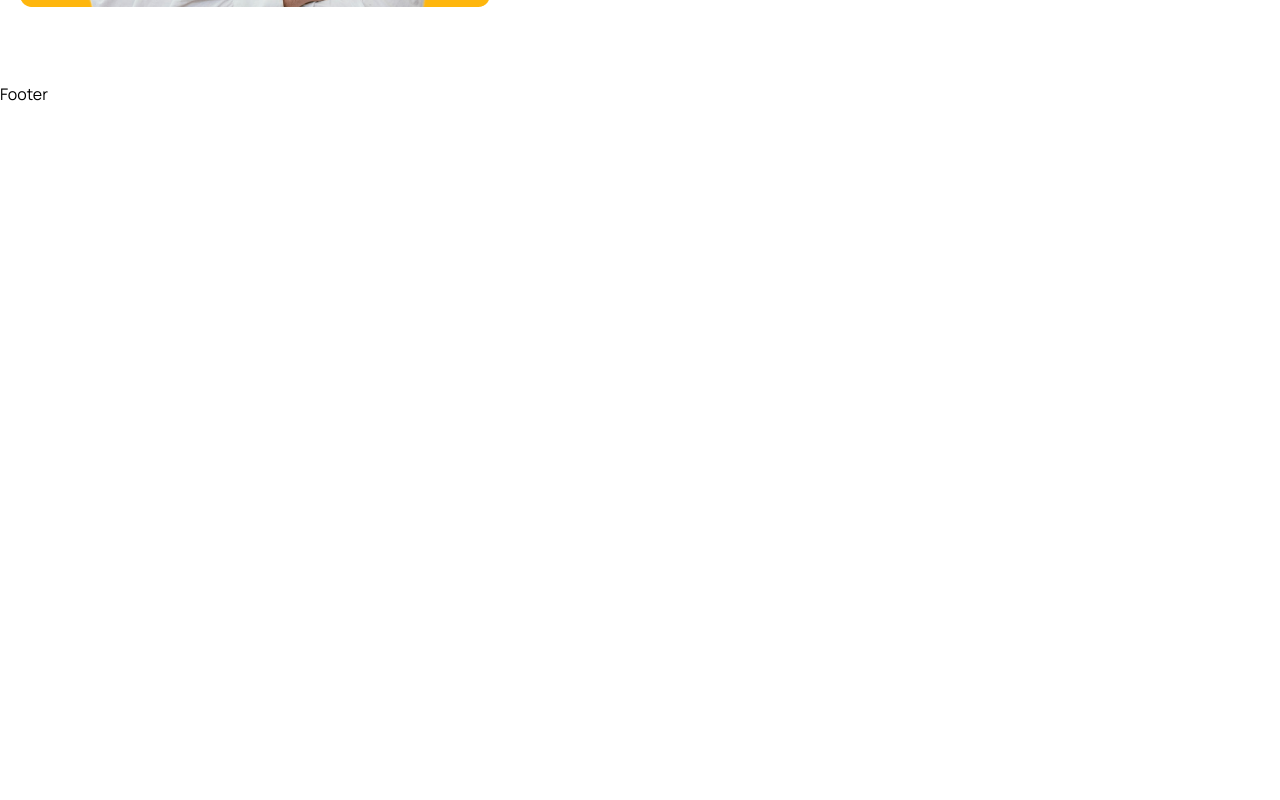
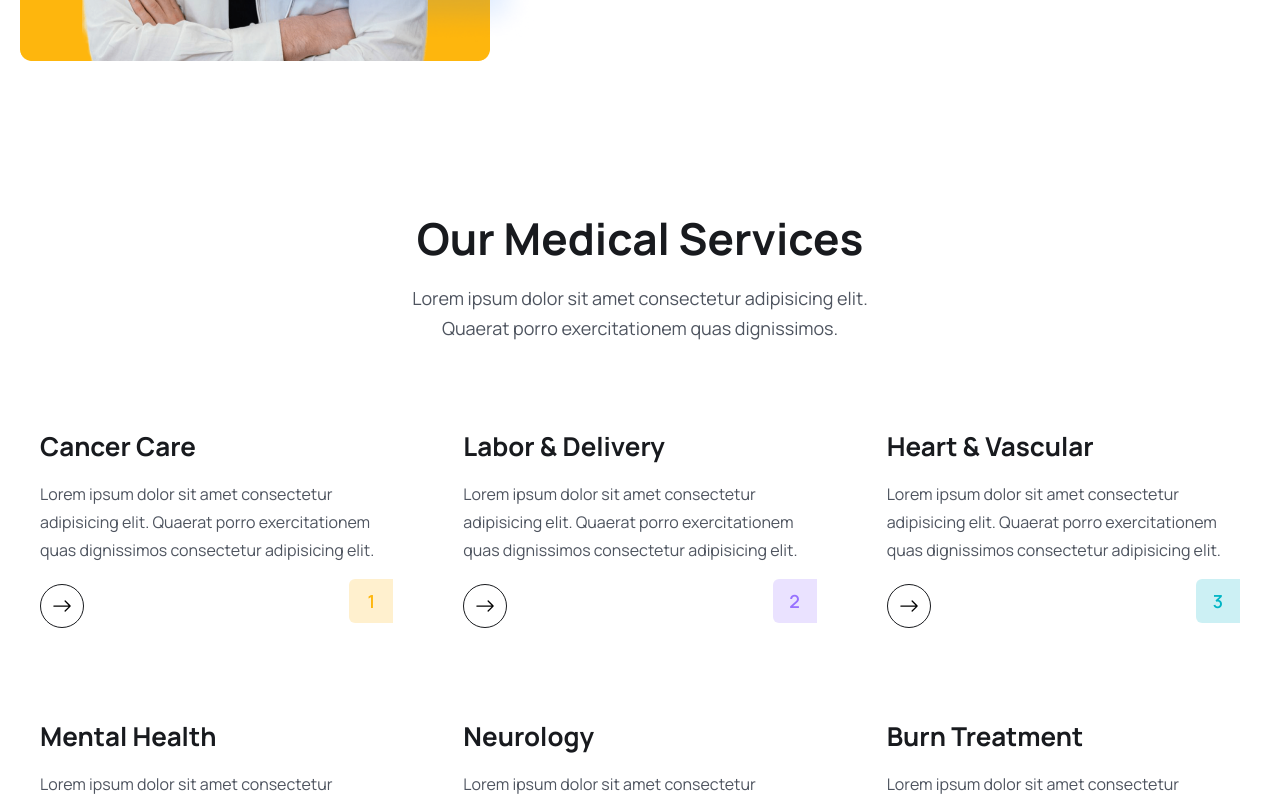
Before and after one commit to rdsingh120/Appointment-Booking-App, a React (Vite) app in the folder frontend/: page / in a window 1280 px wide. Shown: the part 2220-3020 px from the top of the page. Before the commit the page ends 2326 px from the top, so only its background shows below. Built offline with nearby package versions, Linux system fonts and the light colour scheme.

Commit message:
added medical services section to the homepage

```diff
--- a/frontend/src/assets/data/services.js
+++ b/frontend/src/assets/data/services.js
@@ -1,38 +1,38 @@
 export const services = [
   {
-    name: "Cancer Care",
-    desc: "World-class care for everyone. Our health System offers unmatched, expert health care. From the lab to the clinic.",
-    bgColor: "rgba(254, 182, 13, .2)",
-    textColor: "#FEB60D",
+    name: 'Cancer Care',
+    desc: 'Lorem ipsum dolor sit amet consectetur adipisicing elit. Quaerat porro exercitationem quas dignissimos consectetur adipisicing elit.',
+    bgColor: 'rgba(254, 182, 13, .2)',
+    textColor: '#FEB60D',
   },
   {
-    name: "Labor & Delivery",
-    desc: "World-class care for everyone. Our health System offers unmatched, expert health care. From the lab to the clinic.",
-    bgColor: "rgba(151, 113, 255, .2)",
-    textColor: "#9771FF",
+    name: 'Labor & Delivery',
+    desc: 'Lorem ipsum dolor sit amet consectetur adipisicing elit. Quaerat porro exercitationem quas dignissimos consectetur adipisicing elit.',
+    bgColor: 'rgba(151, 113, 255, .2)',
+    textColor: '#9771FF',
   },
   {
-    name: "Heart & Vascular",
-    desc: "World-class care for everyone. Our health System offers unmatched, expert health care. From the lab to the clinic.",
-    bgColor: "rgba(1, 181, 197, .2)",
-    textColor: "#01B5C5",
+    name: 'Heart & Vascular',
+    desc: 'Lorem ipsum dolor sit amet consectetur adipisicing elit. Quaerat porro exercitationem quas dignissimos consectetur adipisicing elit.',
+    bgColor: 'rgba(1, 181, 197, .2)',
+    textColor: '#01B5C5',
   },
   {
-    name: "Mental Health",
-    desc: "World-class care for everyone. Our health System offers unmatched, expert health care. From the lab to the clinic.",
-    bgColor: "rgba(1, 181, 197, .2)",
-    textColor: "#01B5C5",
+    name: 'Mental Health',
+    desc: 'Lorem ipsum dolor sit amet consectetur adipisicing elit. Quaerat porro exercitationem quas dignissimos consectetur adipisicing elit.',
+    bgColor: 'rgba(1, 181, 197, .2)',
+    textColor: '#01B5C5',
   },
   {
-    name: "Neurology",
-    desc: "World-class care for everyone. Our health System offers unmatched, expert health care. From the lab to the clinic.",
-    bgColor: "rgba(254, 182, 13, .2)",
-    textColor: "#FEB60D",
+    name: 'Neurology',
+    desc: 'Lorem ipsum dolor sit amet consectetur adipisicing elit. Quaerat porro exercitationem quas dignissimos consectetur adipisicing elit.',
+    bgColor: 'rgba(254, 182, 13, .2)',
+    textColor: '#FEB60D',
   },
   {
-    name: "Burn Treatment",
-    desc: "World-class care for everyone. Our health System offers unmatched, expert health care. From the lab to the clinic.",
-    bgColor: "rgba(151, 113, 255, .2)",
-    textColor: "#9771FF",
+    name: 'Burn Treatment',
+    desc: 'Lorem ipsum dolor sit amet consectetur adipisicing elit. Quaerat porro exercitationem quas dignissimos consectetur adipisicing elit.',
+    bgColor: 'rgba(151, 113, 255, .2)',
+    textColor: '#9771FF',
   },
-];
+]
--- /dev/null
+++ b/frontend/src/components/Services/ServiceCard.jsx
@@ -0,0 +1,37 @@
+import { Link } from 'react-router-dom'
+import { BsArrowRight } from 'react-icons/bs'
+
+const ServiceCard = ({ service, index }) => {
+  const { name, desc, bgColor, textColor } = service
+  return (
+    <div className="py-[30px] px-3 lg:px-5">
+      <h2 className="text-[26px] leading-9 text-headingColor font-[700]">
+        {name}
+      </h2>
+      <p className="text-[16px] leading-7 font-[400] text-textColor mt-4">
+        {desc}
+      </p>
+
+      <div className="flex items-center justify-between mt-[10px]">
+        <Link
+          to="/doctors"
+          className="w-[44px] h-[44px] rounded-full border border-solid border-[#181A1E]
+                mt-[10px] flex items-center justify-center group hover:bg-primaryColor hover:border-none"
+        >
+          <BsArrowRight className="group-hover:text-white w-6 h-5" />
+        </Link>
+        <span
+          className="w-[44px] h-[44px] flex items-center justify-center text-[18px] leading-[30px] font-[600]"
+          style={{
+            background: `${bgColor}`,
+            color: `${textColor}`,
+            borderRadius: '6px 0 0 6px',
+          }}
+        >
+          {index + 1}
+        </span>
+      </div>
+    </div>
+  )
+}
+export default ServiceCard
--- /dev/null
+++ b/frontend/src/components/Services/ServiceList.jsx
@@ -0,0 +1,13 @@
+import { services } from '../../assets/data/services.js'
+import ServiceCard from './ServiceCard'
+
+const ServiceList = () => {
+  return (
+    <div className="grid grid-cols-1 md:grid-cols-2 lg:grid-cols-3 gap-5 lg:gap-[30px] mt-[30px] lg:mt-[55px]">
+      {services.map((service, index) => (
+        <ServiceCard service={service} index={index} key={index} />
+      ))}
+    </div>
+  )
+}
+export default ServiceList
--- a/frontend/src/pages/Home.jsx
+++ b/frontend/src/pages/Home.jsx
@@ -8,6 +8,7 @@
 import { Link } from 'react-router-dom'
 import { BsArrowRight } from 'react-icons/bs'
 import About from '../components/About/About'
+import ServiceList from '../components/Services/ServiceList'
 
 const Home = () => {
   return (
@@ -86,11 +87,11 @@
         <div className="container">
           <div className="lg:w-[470px] mx-auto">
             <h2 className="heading text-center">
-              Providing the best medical services
+              Providing the Best Appointment Booking Services
             </h2>
             <p className="text_para text-center">
-              World-class care for everyone. Our booking system offers unmatched
-              health care.
+              Lorem ipsum dolor sit amet consectetur adipisicing elit. Quaerat
+              porro exercitationem quas dignissimos.
             </p>
           </div>
 
@@ -166,6 +167,21 @@
       {/* Services Section Ends */}
 
       <About />
+
+      {/* Medical Services Section Starts */}
+      <section>
+        <div className="container">
+          <div className="xl:w-[470px] mx-auto">
+            <h2 className="heading text-center">Our Medical Services</h2>
+            <p className="text_para text-center">
+              Lorem ipsum dolor sit amet consectetur adipisicing elit. Quaerat
+              porro exercitationem quas dignissimos.
+            </p>
+          </div>
+          <ServiceList />
+        </div>
+      </section>
+      {/* Medical Services Section Ends */}
     </>
   )
 }
```
